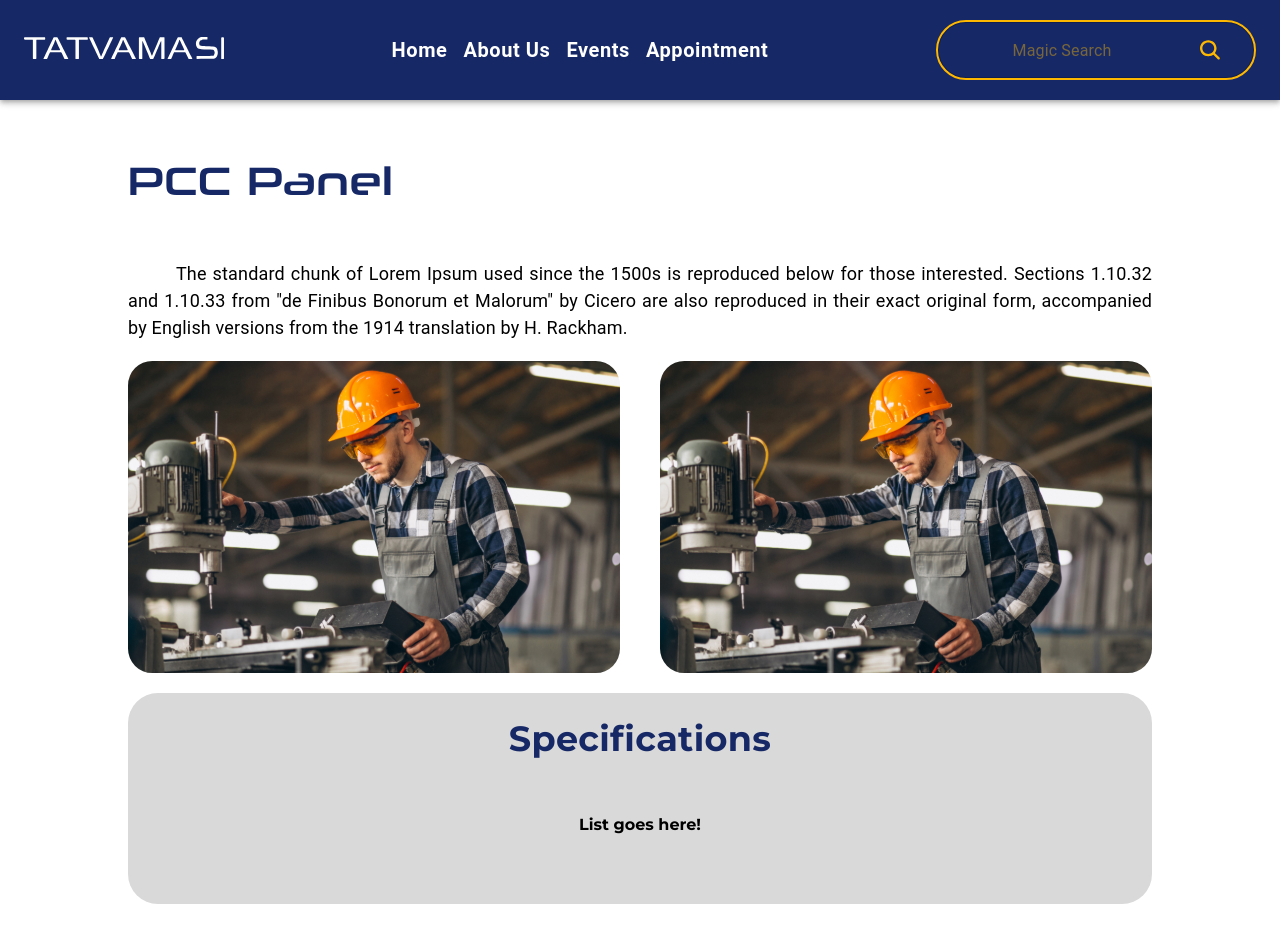
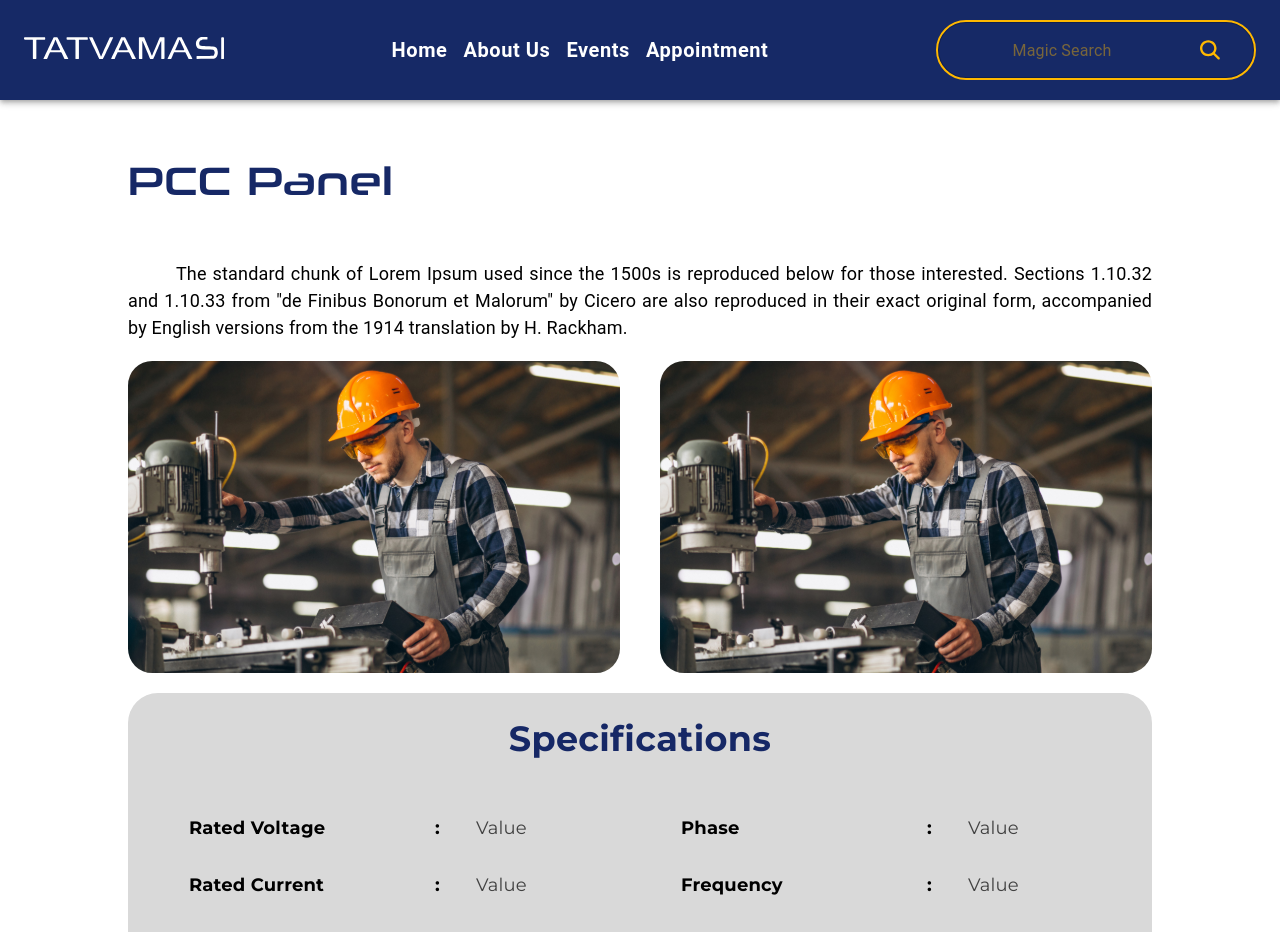
Before and after one commit to Chirag-Jani/tatvamasi-automation, a React (Create React App) app: page /electrical-solution/pcc in a window 1280 px wide. Shown: the top 932 px of the page. Built offline with nearby package versions, Linux system fonts and the light colour scheme.

Commit message:
feat: pcc specs design added

```diff
--- a/src/pages/PCC.js
+++ b/src/pages/PCC.js
@@ -1,9 +1,23 @@
-import { Box, Typography } from "@mui/material";
+import { Box, Grid, Typography } from "@mui/material";
 import React from "react";
 import DemoPanel from "../resources/Demo Panel.svg";
 import "../styles/PCCStyle.css";
 
 const PCC = () => {
+  const Specs = [
+    "Rated Voltage",
+    "Phase",
+    "Rated Current",
+    "Frequency",
+    "Bus Bar",
+    "IP Rating",
+    "Mountain Type",
+    "Usage / Application",
+    "Dimansion",
+    "Automation Grade",
+    "Communication",
+  ];
+
   return (
     <>
       <Box
@@ -64,9 +78,10 @@ const PCC = () => {
         <Box
           sx={{
             padding: "20px",
+            paddingBottom: "0",
             borderRadius: "30px",
             backgroundColor: "#D9D9D9",
-            marginBottom: "500px",
+            marginBottom: "50px",
           }}
         >
           <Box>
@@ -96,7 +111,83 @@ const PCC = () => {
               fontWeight: "700",
             }}
           >
-            List goes here!
+            <Grid container>
+              {Specs.map((item) => {
+                return (
+                  <Grid
+                    item
+                    container
+                    xl={6}
+                    lg={6}
+                    m={12}
+                    sm={12}
+                    xs={12}
+                    key={item}
+                    sx={{
+                      textAlign: "left",
+                      margin: "auto",
+                    }}
+                  >
+                    <Grid
+                      item
+                      xs={5}
+                      sx={{
+                        margin: "auto",
+                        marginBottom: "30px",
+                      }}
+                    >
+                      <Typography
+                        sx={{
+                          fontSize: {
+                            xl: "18px",
+                            lg: "18px",
+                            m: "18px",
+                            sm: "18px",
+                            xs: "14px",
+                          },
+                          fontFamily: "Montserrat-bold",
+                        }}
+                      >
+                        {item}
+                      </Typography>
+                    </Grid>
+                    <Grid item xs={1}>
+                      <Typography
+                        sx={{
+                          fontSize: {
+                            xl: "18px",
+                            lg: "18px",
+                            m: "18px",
+                            sm: "18px",
+                            xs: "14px",
+                          },
+                          fontFamily: "Montserrat-bold",
+                        }}
+                      >
+                        :
+                      </Typography>
+                    </Grid>
+                    <Grid item xs={4}>
+                      <Typography
+                        sx={{
+                          fontSize: {
+                            xl: "18px",
+                            lg: "18px",
+                            m: "18px",
+                            sm: "18px",
+                            xs: "14px",
+                          },
+                          fontFamily: "Montserrat",
+                          color: "#414141",
+                        }}
+                      >
+                        Value
+                      </Typography>
+                    </Grid>
+                  </Grid>
+                );
+              })}
+            </Grid>
           </Box>
         </Box>
       </Box>
```
